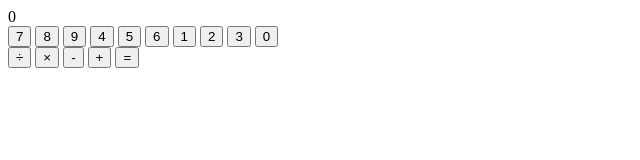
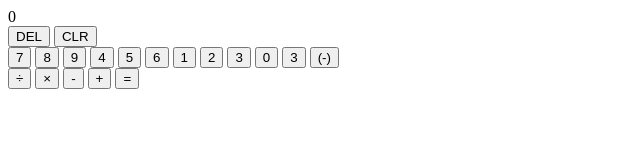
Before and after one commit to JarretDi/calculator, a plain HTML site: page index.html in a window 1280 px wide. Shown: the whole page, without its empty margins (0-640 px from the left). Drawn offline with Linux system fonts and the light colour scheme.

Commit message:
add additional calc buttons to html

```diff
--- a/index.html
+++ b/index.html
@@ -10,6 +10,10 @@
 <body>
     <div class="calculator">
         <div class="display">0</div>
+        <div class="menu">
+            <button class="del">DEL</button>
+            <button class="clear">CLR</button>
+        </div>
         <div class="buttons">
             <div class="numbers">
                 <button class="7">7</button>
@@ -22,6 +26,8 @@
                 <button class="2">2</button>
                 <button class="3">3</button>
                 <button class="0">0</button>
+                <button class=".">3</button>
+                <button class="neg">(-)</button>
             </div>
             <div class="operations">
                 <button class="/">÷</button>
```
